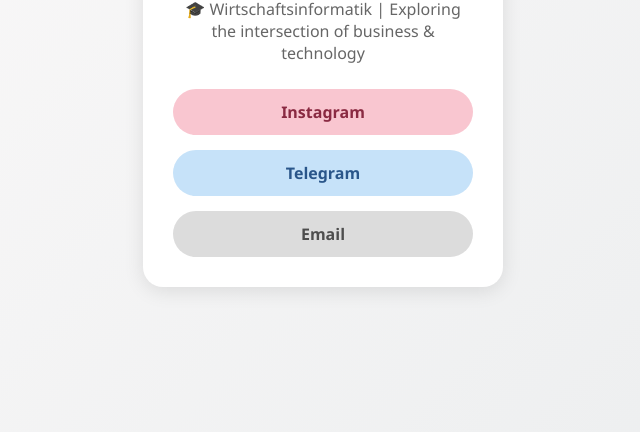
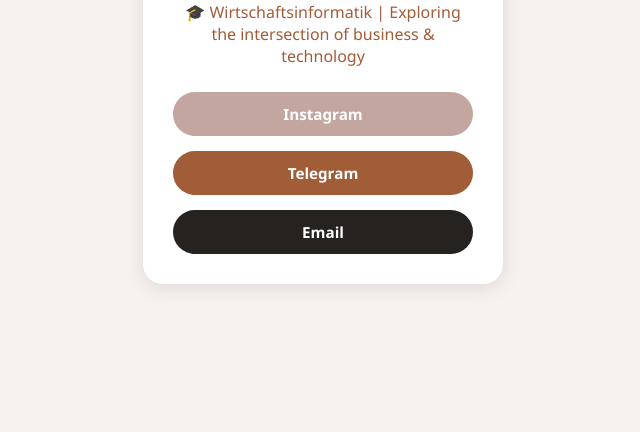
Before and after one commit to sureyya-erat/sureyya-erat.github.io, a plain HTML site: page index.html in a window 1280 px wide. Shown: the part 368-800 px from the top of the page, without its empty margins (317-957 px from the left). Drawn offline with Linux system fonts and the light colour scheme.

```diff
--- a/style.css
+++ b/style.css
@@ -1,4 +1,3 @@
-
 * {
   box-sizing: border-box;
   padding: 0;
@@ -6,9 +5,9 @@
 }
 
 body {
-  background: linear-gradient(135deg, #fdfbfb, #ebedee);
+  background: #F7F1F0;
   font-family: 'Segoe UI', Tahoma, Geneva, Verdana, sans-serif;
-  color: #333;
+  color: #262220;
   display: flex;
   justify-content: center;
   align-items: center;
@@ -17,7 +16,7 @@ body {
 }
 
 .card {
-  background-color: #ffffff;
+  background-color: white;
   padding: 30px;
   border-radius: 20px;
   max-width: 360px;
@@ -31,19 +30,19 @@ body {
   height: 120px;
   border-radius: 50%;
   object-fit: cover;
-  border: 2px solid #ddd;
+  border: 2px solid #C3A6A0;
   margin-bottom: 20px;
 }
 
 h1 {
   font-size: 1.6em;
-  color: #222;
+  color: #262220;
   margin-bottom: 10px;
 }
 
 .bio {
   font-size: 1em;
-  color: #666;
+  color: #A15C38;
   margin-bottom: 25px;
 }
 
@@ -60,24 +59,25 @@ h1 {
   border-radius: 30px;
   transition: 0.3s ease;
   text-align: center;
+  font-size: 0.95em;
 }
 
 .instagram {
-  background-color: #f9c6d0; /* pastel pink */
-  color: #8a2a42;
+  background-color: #C3A6A0;
+  color: #fff;
 }
 
 .telegram {
-  background-color: #c6e2f9; /* pastel blue */
-  color: #2a568a;
+  background-color: #A15C38;
+  color: #fff;
 }
 
 .email {
-  background-color: #dcdcdc; /* soft gray */
-  color: #4d4d4d;
+  background-color: #262220;
+  color: #fff;
 }
 
 .btn:hover {
   transform: scale(1.03);
-  opacity: 0.95;
+  background-color: #B2734F;
 }
```
